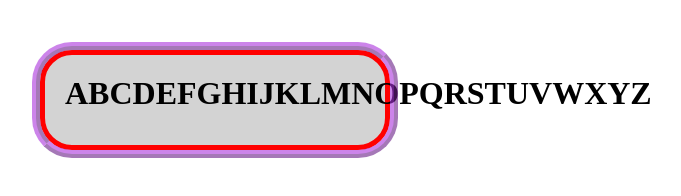
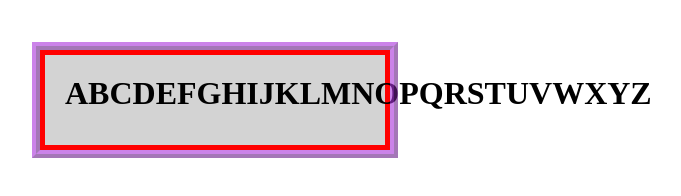
Before and after one commit to Programacao-para-Web-Design/aula-30-09-junio-and-gustavo, a plain HTML site: page index.html in a window 1280 px wide. Shown: the whole page, without its empty margins (18-699 px from the left). Drawn offline with Linux system fonts and the light colour scheme.

Commit message:
Update index.html

```diff
--- a/index.html
+++ b/index.html
@@ -11,7 +11,7 @@
                 background: Lightgray;
                 border: 5px solid red;
                 padding: 20px; /* Preenchimento de 20 pixeis */
-                outline: 8px ridge rgba(170, 50, 220, .6);border-radius: 2rem;
+                outline: 8px ridge rgba(170, 50, 220, .6);
                 margin: 50px;
             }
         </style>
```
